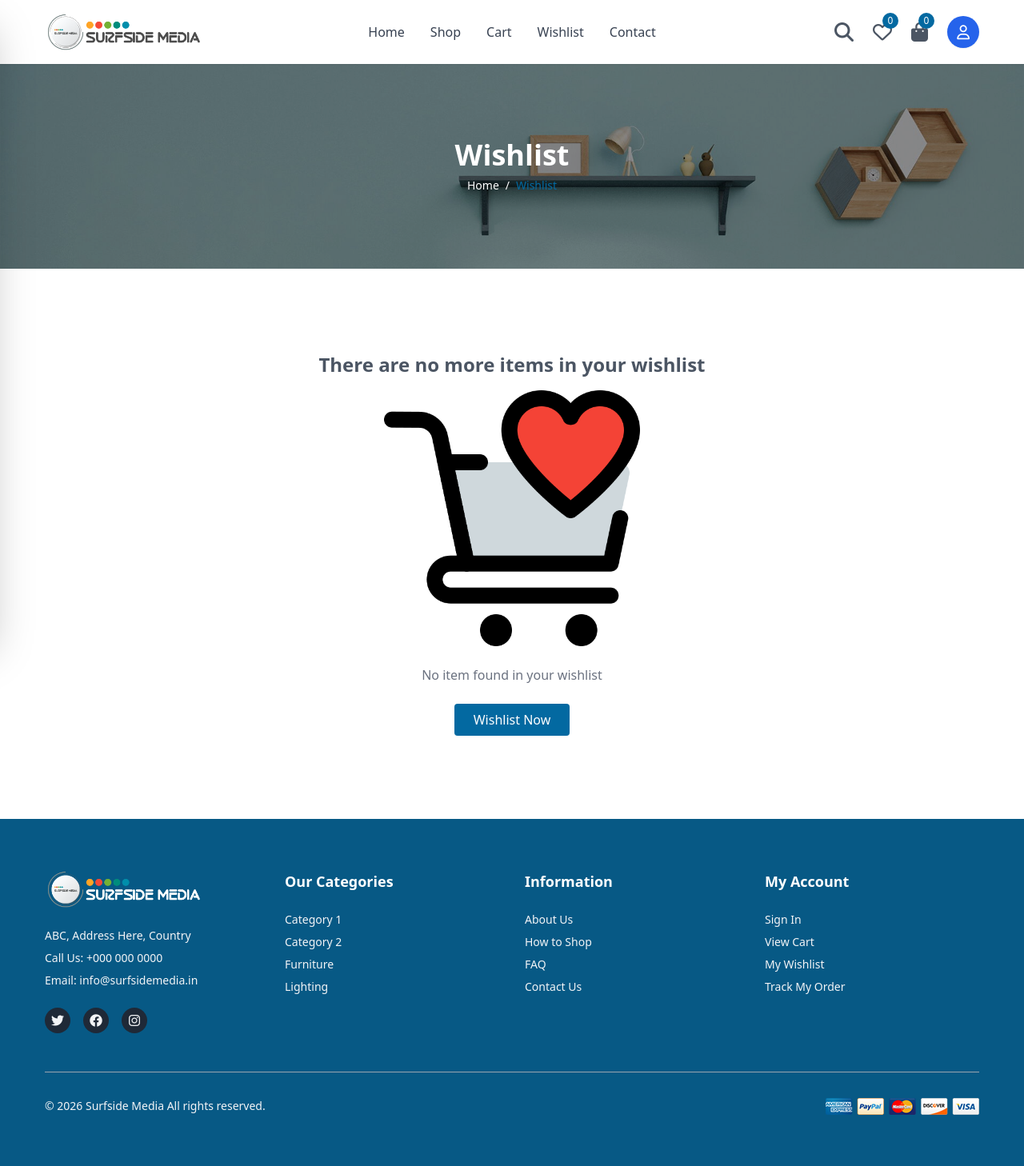
After one commit to Sopheak007661/E-Commerce-Laravel13, a Laravel app: page /wishlist in a window 1280 px wide. The commit adds this page. Shown: the whole page at 80% size. Run offline with Laravel 12, Linux system fonts and the light colour scheme; style sheets or scripts are compiled from the project's sources; some libraries are stand-ins or nearby versions.

Commit message:
Part39 four commit(SHOWL ALL WISHLISTED PRODUCTS)

```diff
--- a/app/Http/Controllers/WishlistController.php
+++ b/app/Http/Controllers/WishlistController.php
@@ -7,6 +7,11 @@ use App\Facades\Cart;
 
 class WishlistController extends Controller
 {
+    public function index()
+    {
+        return view('wishlist.index');
+    }
+
     public function add_to_wishlist(Request $request){
         $request ->validate([
             'product_id' => 'required',
@@ -16,7 +21,8 @@ class WishlistController extends Controller
         ]);
 
         Cart::instance('wishlist')->add($request->product_id , $request->name , $request->quantity, $request->price)
-            -> associate('App\Models\{product');
+            -> associate('\App\Models\Product');
         return back() -> with('success' , 'Product added to wishlist successfully');
     }
+
 }
--- a/resources/views/layouts/app.blade.php
+++ b/resources/views/layouts/app.blade.php
@@ -76,7 +76,7 @@
 
                     <!-- <a href="wishlist.php" class="text-2xl hover:text-primary"><i class="fa-regular fa-heart"></i></a> -->
 
-                    <a href="#" class="text-2xl hover:text-primary relative">
+                    <a href="{{route('wishlist.index')}}" class="text-2xl hover:text-primary relative">
                         <i class="fa-regular fa-heart"></i>
                         <span class="absolute -top-2 -right-2 bg-primary text-white text-xs rounded-full w-5 h-5 flex items-center justify-center">
                             {{Cart::instance('wishlist')->count()}}
--- /dev/null
+++ b/resources/views/wishlist/index.blade.php
@@ -0,0 +1,80 @@
+<x-app-layout>
+    <!-- Main Content Start -->
+
+    <div class="relative bg-sky-700 text-white h-64 flex items-center justify-center bg-cover bg-center" style="background-image: url('assets/images/page-banner.jpg');">
+    <div class="absolute inset-0 bg-black bg-opacity-40"></div>
+    <div class="relative z-10 text-center">
+        <h2 class="text-4xl font-bold mb-2">Wishlist</h2>
+        <ul class="flex justify-center space-x-2 text-sm">
+            <li><a href="route('home.index')}}" class="hover:text-primary">Home</a></li>
+            <li>/</li>
+            <li class="text-primary">Wishlist</li>
+        </ul>
+    </div>
+</div>
+
+    <section class="py-16">
+        <div class="container mx-auto px-4">
+            @if(Cart::instance('wishlist')->content()->count()==0)
+            <div id="empty-wishlist" class="text-center py-10">
+                <h2 class="text-2xl font-bold mb-4">There are no more items in your wishlist</h2>
+                <img src="assets/images/wishlist.png" alt="Empty Wishlist" class="mx-auto mb-6 max-w-xs">
+                <p class="text-gray-500 mb-6">No item found in your wishlist</p>
+                <a href="{{route('shop.index')}}" class="inline-block bg-primary text-white px-6 py-2 rounded hover:bg-blue-600 transition">Wishlist Now</a>
+            </div>
+
+            @else
+
+            <div id="wishlist-content" class="overflow-x-auto">
+
+                <table class="w-full wishlist-table">
+                    <thead class="bg-gray-100 border-b">
+                        <tr>
+                            <th class="py-4 px-4 text-left font-bold text-gray-700">Image</th>
+                            <th class="py-4 px-4 text-left font-bold text-gray-700">Product Information</th>
+                            <th class="py-4 px-4 text-left font-bold text-gray-700">Quantity</th>
+                            <th class="py-4 px-4 text-left font-bold text-gray-700">Add to Cart</th>
+                            <th class="py-4 px-4 text-left font-bold text-gray-700">Action</th>
+                        </tr>
+                    </thead>
+                    <tbody class="divide-y divide-gray-200">
+                        @foreach (Cart::instance('wishlist')->content() as $item )
+                        @php
+                            $product = Cart::instance('wishlist')->model($item->rowId);
+                        @endphp
+
+                        @if($product)
+                            <tr>
+                                <td class="py-4 px-4 product-thumb" data-label="Image">
+                                    <a href="{{route('shop.product.details',$product->slug)}}"><img src="{{asset('uploads/products/thumbnails')}}/{{$product->image}}" class="w-20 h-20 object-cover rounded" alt="{{$item->name}}"></a>
+                                </td>
+                                <td class="py-4 px-4" data-label="Product">
+                                    <h6 class="font-bold text-gray-800"><a href="{{route('shop.product.details',$product->slug)}}" class="hover:text-primary">{{$item->name}}</a></h6>
+                                    <div class="text-sm mt-1">
+                                        <span class="text-primary font-bold">${{number_format($item->price,2)}}</span>
+                                    </div>
+                                </td>
+                                <td class="py-4 px-4" data-label="Quantity">
+                                    <div class="flex border rounded w-max">
+                                        1
+                                    </div>
+                                </td>
+                                <td class="py-4 px-4 font-bold text-primary" data-label="Total">$28.72</td>
+                                <td class="py-4 px-4" data-label="Add to Cart">
+                                    <button class="bg-sky-800 text-white px-4 py-2 rounded hover:bg-primary transition text-sm">Add to Cart</button>
+                                </td>
+                                <td class="py-4 px-4" data-label="Action">
+                                    <button class="text-gray-400 hover:text-red-500 transition"><i class="fa-solid fa-trash-can text-xl"></i></button>
+                                </td>
+                            </tr>
+                            @endif
+                        @endforeach
+                    </tbody>
+                </table>
+            </div>
+            @endif
+        </div>
+    </section>
+
+    <!-- Main Content End -->
+</x-app-layout>
--- a/routes/web.php
+++ b/routes/web.php
@@ -26,6 +26,7 @@ Route::delete('/cart/remove/{rowId}',[CartController::class,'remove_from_cart'])
 Route::delete('/cart/clear',[CartController::class,'clear_cart'])->name('cart.clear');
 
 
+Route::get('/wishlist',[WishlistController::class,'index'])->name('wishlist.index');
 Route::post('/wishlist/add',[WishlistController::class,'add_to_wishlist'])->name('wishlist.add');
 
 Route::get('/dashboard', function () {
```
Also changed, not shown: Laravel 13 E-Commerce Project Step-by-Step Guide.md (+21 -0 lines).
